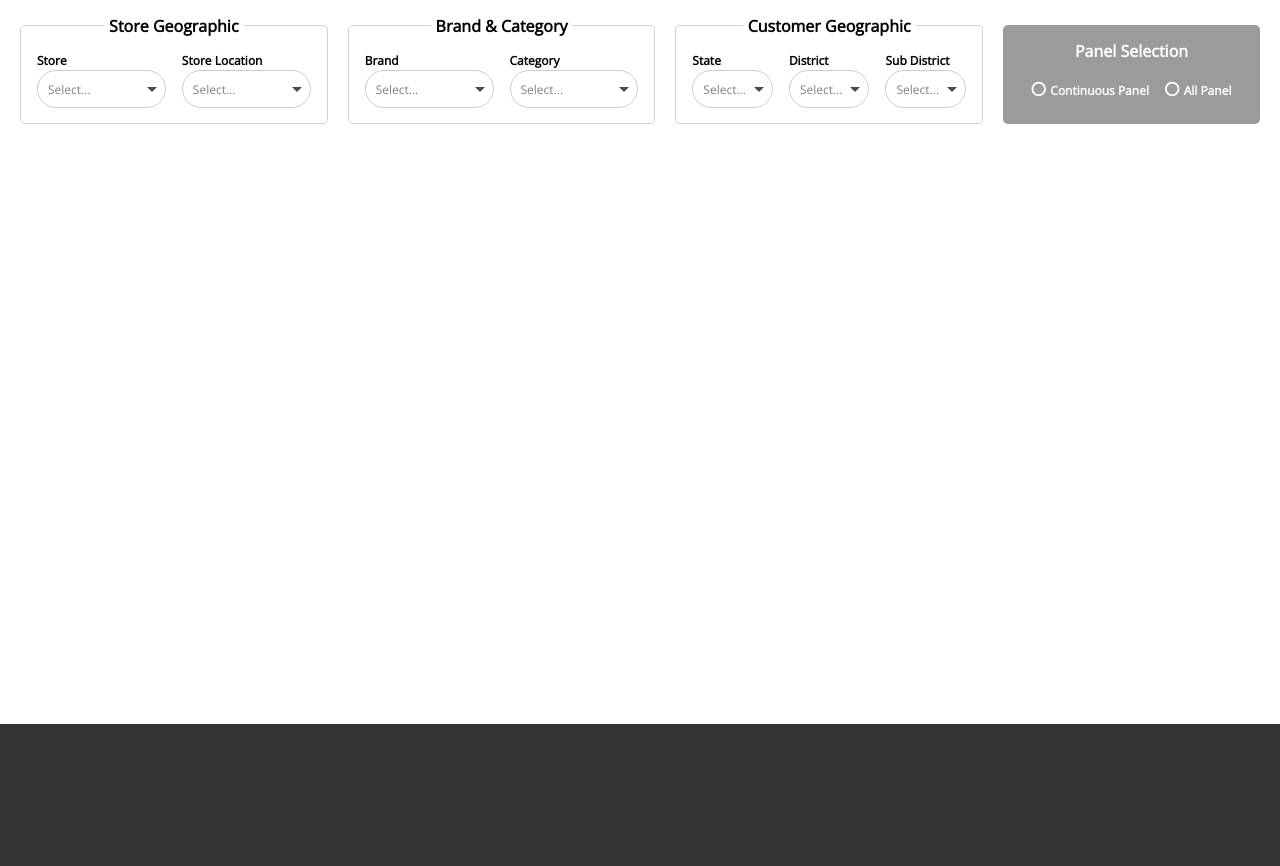
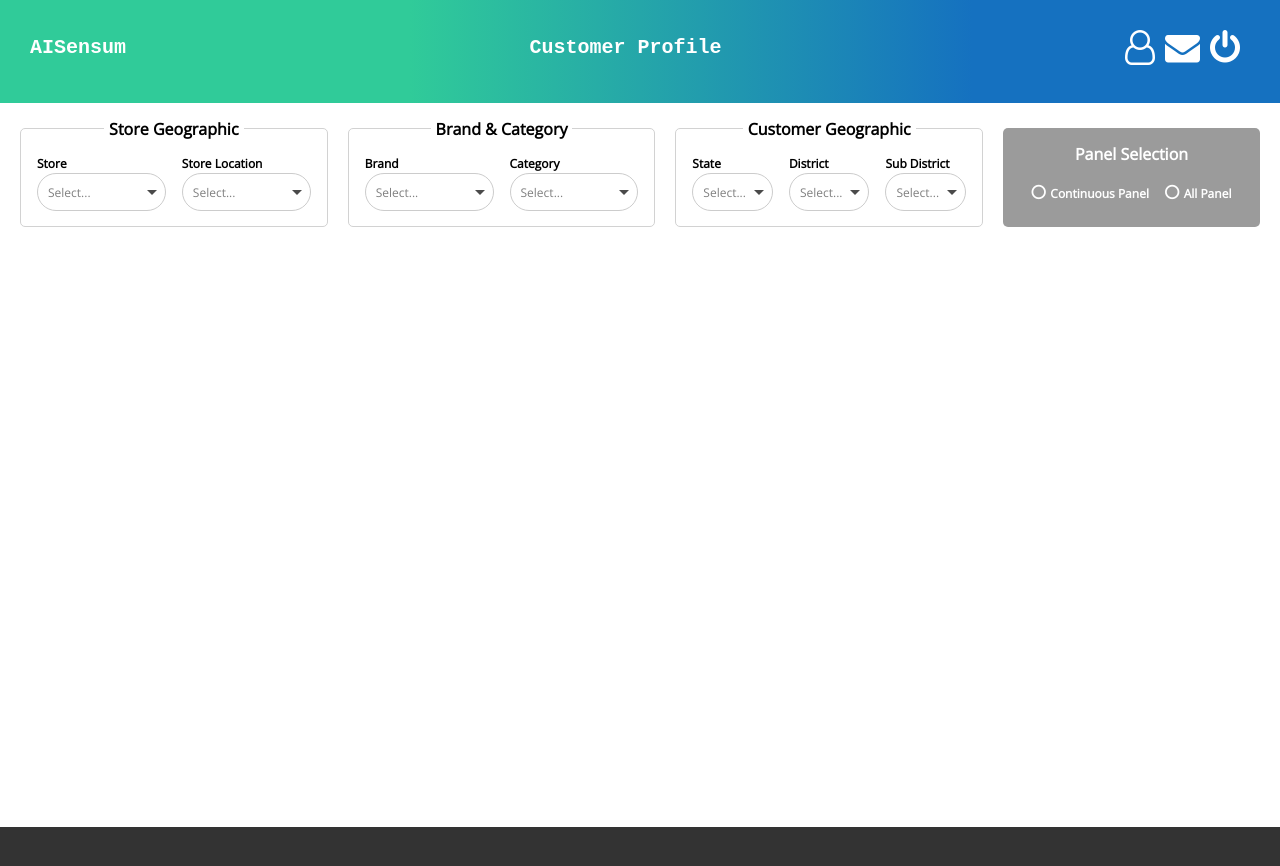
Before and after one commit to nahushf/ais-demo, a React app: page / in a window 1280 px wide. Shown: the top 866 px of the page. Built offline with nearby package versions, Linux system fonts and the light colour scheme.

Commit message:
added header

```diff
--- a/src/App.tsx
+++ b/src/App.tsx
@@ -7,6 +7,7 @@ import * as React from 'react';
 import { Filters } from './Components/Filters';
 import { DiamondChart } from './Components/DiamondChart';
 import { CubeScatter } from './Components/CubeScatter';
+import Header from './Components/Header/header';
 
 
 const chartData = [
@@ -81,6 +82,7 @@ class App extends React.Component {
 	render() {
 		return (
 			<div className="app">
+                <Header />
 				<Filters />
 				<Charts
 					option={this.getOption()}
--- /dev/null
+++ b/src/Components/Header/header.tsx
@@ -0,0 +1,37 @@
+import * as React from 'react';
+
+const Header = () => {
+    const style = {
+        nav: {
+            display: 'flex',
+            justifyContent: 'space-between',
+            padding: '30px',
+            background: 'linear-gradient(to left, rgb(21, 113, 192) 24%,rgb(48, 203, 153) 68%)',
+            lineHeight: '36px',
+            color: '#fff',
+            fontFamily: 'monospace',
+            fontSize: 20,
+            fontWeight: 600
+        },
+        image: {
+            marginRight: 10
+        },
+        icon: {
+            fontSize: 35
+        }
+    }
+    return (
+        <div style={style.nav}>
+            <span className="logo">AISensum</span>
+            <span>Customer Profile</span>
+            <div className="links-container">
+                <div className="links">
+                    <span style={style.image}><i className="fa fa-user-o" style={style.icon}></i></span>
+                    <span style={style.image}><i className="fa fa-envelope" style={style.icon}></i></span>
+                    <span style={style.image}><i className="fa fa-power-off" style={style.icon}></i></span>
+                </div>
+            </div>
+        </div>
+    )
+};
+export default Header;
```
